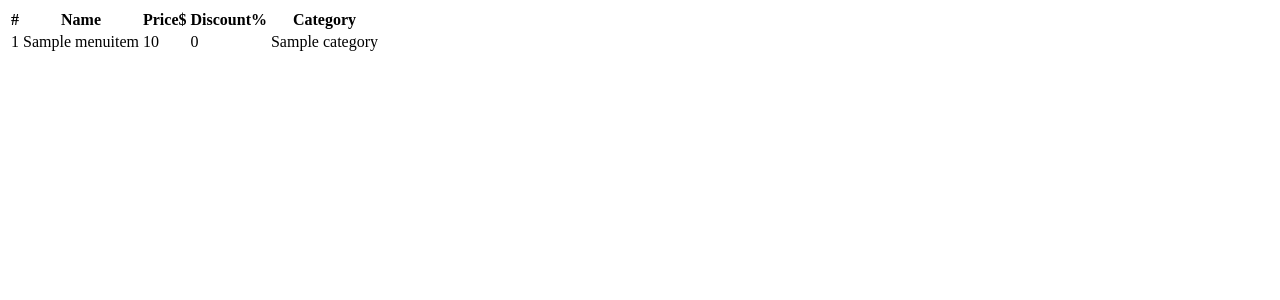
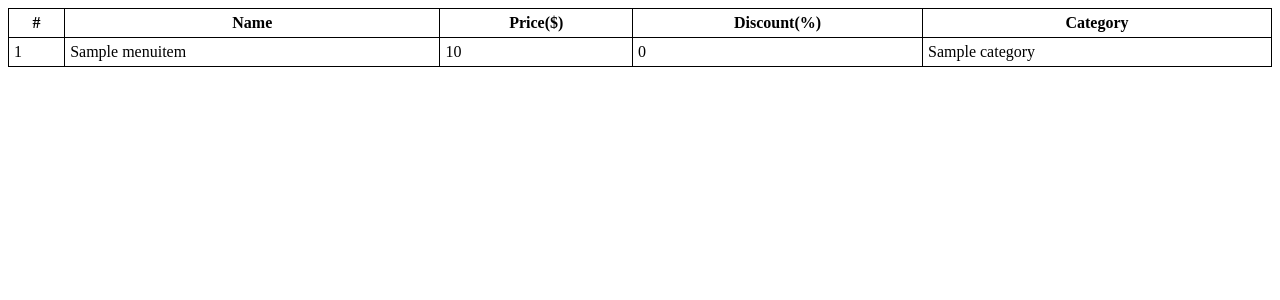
Before and after one commit to SepehrBazyar/Django_Cafe, a Django app: page / in a window 1280 px wide. Shown: the top 300 px of the page. Run offline with Django 3.2, Linux system fonts and the light colour scheme; tables that the repository leaves empty hold one stand-in row (values such as "Sample post").

Commit message:
fix static directory for css styles template page

```diff
--- a/myproject/settings.py
+++ b/myproject/settings.py
@@ -123,7 +123,7 @@ USE_TZ = True
 
 STATIC_URL = '/static/'
 
-STATIC_DIRS = [
+STATICFILES_DIRS = [
     BASE_DIR / 'static',
 ]
 
--- /dev/null
+++ b/static/cafe/css/menu.css
@@ -0,0 +1,16 @@
+table {
+    width: 100%;
+}
+
+table, th, td {
+    border: 1px solid black;
+    border-collapse: collapse;
+}
+
+th, td {
+    padding: 5px;
+}
+
+th {
+    text-align: center;
+}
--- a/templates/cafe/menu.html
+++ b/templates/cafe/menu.html
@@ -1,18 +1,19 @@
 {% load i18n %}
 {% load static %}
 <!DOCTYPE html>
-<html>
+<html dir="auto">
 <head>
     <meta charset="UTF-8">
     <title>{% trans "Menu" %}</title>
+    <link rel="stylesheet" href="{% static 'cafe/css/menu.css' %}">
 </head>
 <body>
     <table>
         <tr>
             <th>#</th>
             <th>{% trans "Name" %}</th>
-            <th>{% trans "Price" %}$</th>
-            <th>{% trans "Discount" %}%</th>
+            <th>{% trans "Price" %}($)</th>
+            <th>{% trans "Discount" %}(%)</th>
             <th>{% trans "Category" %}</th>
         </tr>
         {% for item in items %}
```
